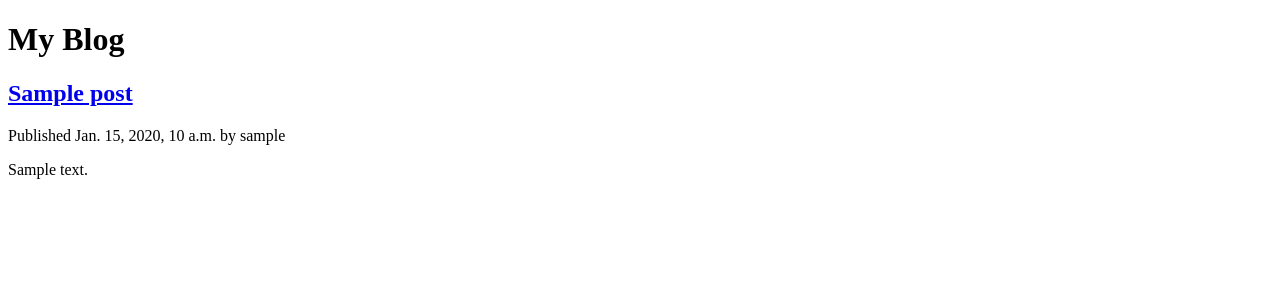
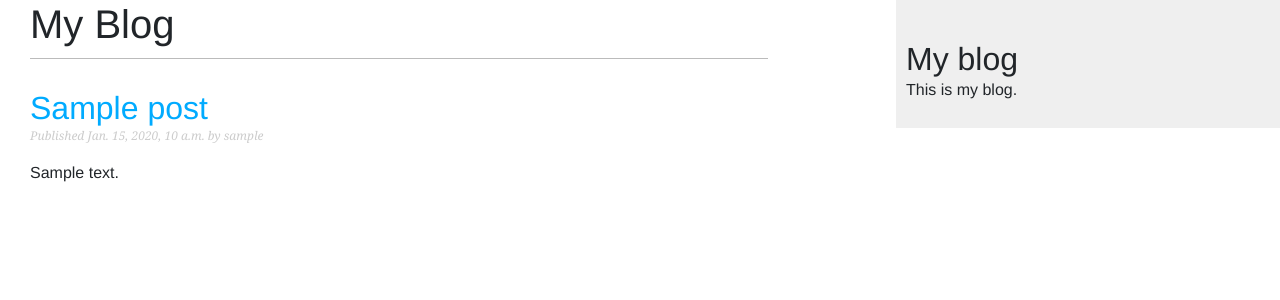
Before and after one commit to ikram9820/EpicExplora, a Django app: page /blog/ in a window 1280 px wide. Shown: the top 300 px of the page. Run offline with Django 4.2, Linux system fonts and the light colour scheme; tables that the repository leaves empty hold one stand-in row (values such as "Sample post"); some libraries are stand-ins or nearby versions.

Commit message:
loading static files

```diff
--- a/blog/urls.py
+++ b/blog/urls.py
@@ -3,6 +3,6 @@ from .views import *
 
 
 urlpatterns = [
-    path("", post_list,name="posts"),
-    path("<int:pk>/",post_detail,name="post_detail")
+    path('', post_list, name='post_list'),
+    path('<int:id>/', post_detail, name='post_detail'),
 ]
--- a/blog/views.py
+++ b/blog/views.py
@@ -1,4 +1,4 @@
-from django.shortcuts import render,get_object_or_404,get_list_or_404
+from django.shortcuts import render,get_object_or_404
 from .models import *
 # Create your views here.
 
@@ -6,6 +6,6 @@ def post_list(request):
     posts = Post.objects.all()
     return render(request,"blog/post/list.html",{'posts': posts})
 
-def post_detail(request,pk):
-    post = get_object_or_404(Post,id=pk,status=Post.Status.PUBLISHED)
+def post_detail(request,id):
+    post = get_object_or_404(Post,id=id,status=Post.Status.PUBLISHED)
     return render(request,"blog/post/detail.html",{'post':post})
--- /dev/null
+++ b/static/css/blog.css
@@ -0,0 +1,92 @@
+body {
+    margin:0;
+    padding:0;
+    font-family:helvetica, sans-serif;
+}
+
+a {
+    color:#00abff;
+    text-decoration:none;
+}
+
+h1 {
+    font-weight:normal;
+    border-bottom:1px solid #bbb;
+    padding:0 0 10px 0;
+}
+
+h2 {
+    font-weight:normal;
+    margin:30px 0 0;
+}
+
+#content {
+    float:left;
+    width:60%;
+    padding:0 0 0 30px;
+}
+
+#sidebar {
+    float:right;
+    width:30%;
+    padding:10px;
+    background:#efefef;
+    height:100%;
+}
+
+p.date {
+    color:#ccc;
+    font-family: georgia, serif;
+    font-size: 12px;
+    font-style: italic;
+}
+
+/* pagination */
+.pagination {
+    margin:40px 0;
+    font-weight:bold;
+}
+
+/* forms */
+label {
+    float:left;
+    clear:both;
+    color:#333;
+    margin-bottom:4px;
+}
+input, textarea {
+    clear:both;
+    float:left;
+    margin:0 0 10px;
+    background:#ededed;
+    border:0;
+    padding:6px 10px;
+    font-size:12px;
+}
+input[type=submit] {
+    font-weight:bold;
+    background:#00abff;
+    color:#fff;
+    padding:10px 20px;
+    font-size:14px;
+    text-transform:uppercase;
+}
+.errorlist {
+    color:#cc0033;
+    float:left;
+    clear:both;
+    padding-left:10px;
+}
+
+/* comments */
+.comment {
+    padding:10px;
+}
+.comment:nth-child(even) {
+    background:#efefef;
+}
+.comment .info {
+    font-weight:bold;
+    font-size:12px;
+    color:#666;
+}
--- a/templates/blog/_base.html
+++ b/templates/blog/_base.html
@@ -5,11 +5,20 @@
     <meta charset="UTF-8">
     <meta name="viewport" content="width=device-width, initial-scale=1.0">
     <title>{% block title %}{% endblock %}</title>
-    <link rel="stylesheet" href="{% static 'css/bootstrap.min.css' " %}>
+    <link rel="stylesheet" href="{% static 'css/bootstrap.min.css' %}">
+    <link rel="stylesheet" href="{% static 'css/blog.css' %}">
     <script src="{% static 'js/bootstrap.bundle.min.js' %}" ></script>
 </head>
 <body>
-    {% block content %}
-    {% endblock %}
+    <div id="container">
+        <div id="content">
+            {% block content %}
+            {% endblock %}
+        </div>
+        <div id="sidebar">
+            <h2>My blog</h2>
+            <p>This is my blog.</p>
+        </div>
+    </div>
 </body>
 </html>
```
Also changed, not shown: config/settings.py (+6 -32 lines), templates/blog/post/detail.html (+9 -0 lines), templates/blog/post/list.html (indentation only).
